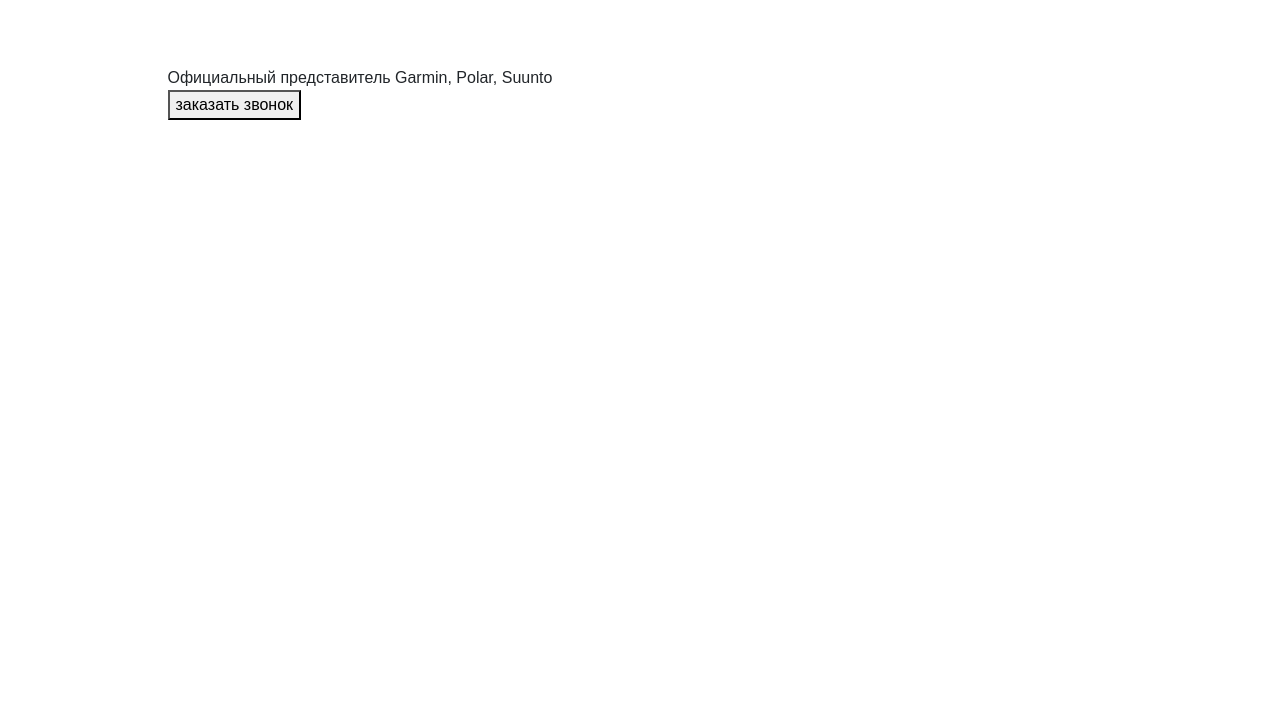
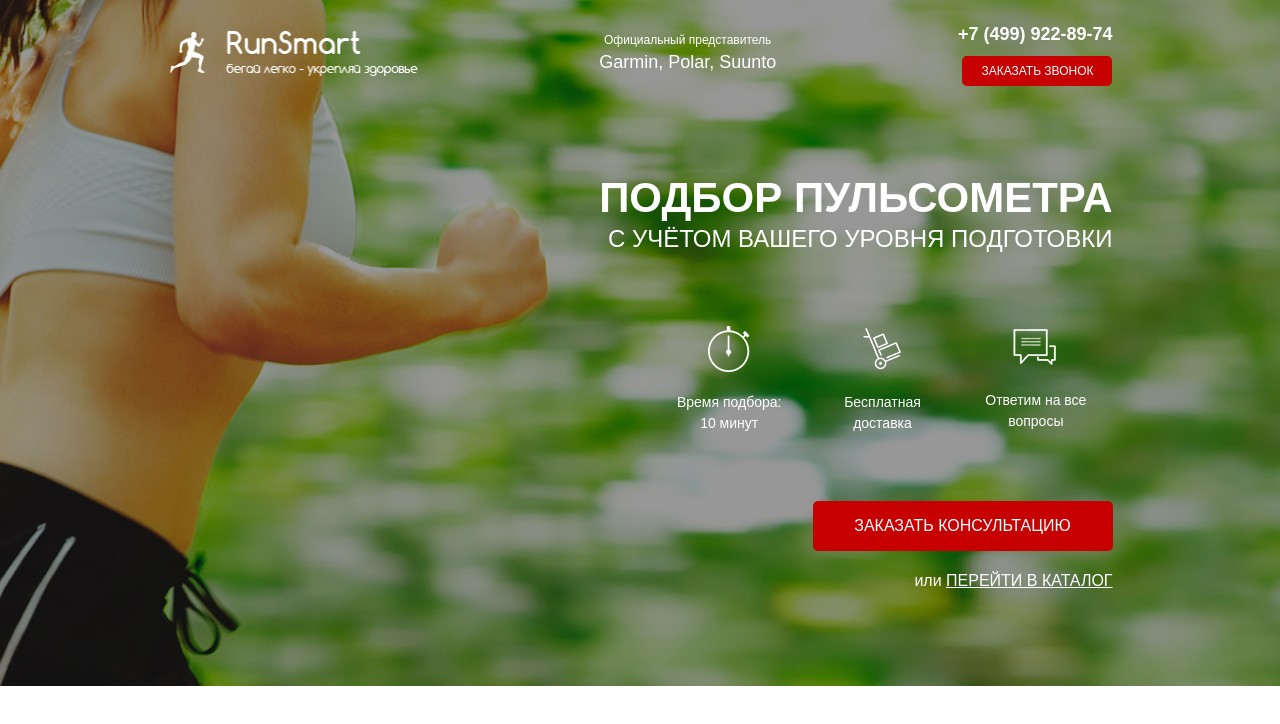
Before and after one commit to gold8523/pr3pul, a website: page src/index.html in a window 1280 px wide. Drawn offline with Linux system fonts and the light colour scheme.

Commit message:
first screen done

```diff
--- a/src/index.html
+++ b/src/index.html
@@ -19,11 +19,35 @@
                     Официальный представитель
                     <span>Garmin, Polar, Suunto</span>
                 </div>
-                <div class="header__contats">
-                    <a href="tel:+74999228974" class="header__phone"></a>
+                <div class="header__contacts">
+                    <a href="tel:+74999228974" class="header__phone">+7 (499) 922-89-74</a>
                     <button class="button">заказать звонок</button>
                 </div>
             </header>
+            <div class="main-screen__wrapper">
+                <h1 class="main-screen__header">Подбор пульсометра</h1>
+                <h2 class="main-screen__subheader">с учётом Вашего уровня подготовки</h2>
+
+                <div class="main-screen__service">
+                    <div class="main-screen__service-icon">
+                        <img src="icons/icon-timer.png" alt="timer">
+                        Время подбора: 10 минут
+                    </div>
+                    <div class="main-screen__service-icon">
+                        <img src="icons/icon-cart.png" alt="cart">
+                        Бесплатная доставка
+                    </div>
+                    <div class="main-screen__service-icon">
+                        <img src="icons/icon-messages.png" alt="messages">
+                        Ответим на все вопросы
+                    </div>
+                </div>
+                <button class="button button_main">заказать кОНСУЛЬТАЦИЮ</button>
+                <div class="main-screen__link">
+                    или
+                    <a href="">ПЕРЕЙТИ В КАТАЛОГ</a>
+                </div>
+            </div>
         </div>
     </section>
 </body>
--- /dev/null
+++ b/src/sass/blocks/_buttons.sass
@@ -0,0 +1,17 @@
+.button
+    width: 150px
+    height: 30px
+    margin-top: 8px
+    border-radius: 5px
+    border: none
+    background-color: $primary_color
+    font-size: 12px
+    font-weight: 500
+    text-align: center
+    text-transform: uppercase
+    color: #ffffff
+    &_main
+        margin-top: 67px
+        width: 300px
+        height: 50px
+        font-size: 16px
--- /dev/null
+++ b/src/sass/blocks/_header.sass
@@ -0,0 +1,29 @@
+.header
+    display: flex
+    justify-content: space-between
+    align-items: center
+    &__logo
+        width: 250px
+        img
+            width: 100%
+    &__brands
+        font-size: 12px
+        font-weight: 500
+        color: #ffffff
+        text-align: center
+        span
+            display: block
+            font-size: 18px
+    &__phone
+        display: block
+        font-size: 18px
+        font-weight: bold
+        text-align: right
+        color: #ffffff
+        &:hover
+            color: #ffffff
+            text-decoration: none
+    &__contacts
+        display: flex
+        flex-direction: column
+        align-items: flex-end
--- /dev/null
+++ b/src/sass/blocks/_main-screen.sass
@@ -0,0 +1,46 @@
+.main-screen
+    min-height: 650px
+    padding: 21px 0 93px 0
+    background: url(../../img/main-screen-bg.jpg) center center/cover no-repeat
+    &__wrapper
+        display: flex
+        flex-direction: column
+        align-items: flex-end
+        margin-top: 91px
+    &__header
+        font-size: 42px
+        font-weight: bold
+        text-transform: uppercase
+        color: #ffffff
+        line-height: 42px
+    &__subheader
+        font-size: 24px
+        font-weight: 500
+        text-transform: uppercase
+        color: #ffffff
+        line-height: 24px
+    &__service
+        display: flex
+        justify-content: space-around
+        align-items: center
+        width: 460px
+    &__service-icon
+        margin-top: 67px
+        width: 108px
+        font-size: 14px
+        font-weight: 500
+        text-align: center
+        color: #ffffff
+        img
+            display: block
+            margin: 0 auto
+            margin-bottom: 20px
+    &__link
+        margin-top: 18px
+        font-size: 16px
+        font-weight: 500
+        color: #ffffff
+        a
+            color: #ffffff
+            text-transform: uppercase
+            text-decoration: underline
--- a/src/sass/blocks/_main-sreen.sass
+++ /dev/null
@@ -1,3 +0,0 @@
-.main-screen
-    min-height: 650px
-    padding: 21px 0 93px 0
--- a/src/sass/style.sass
+++ b/src/sass/style.sass
@@ -6,4 +6,6 @@
 .container
     max-width: 945px
     margin: 0 auto
-@import 'blocks/main-sreen'
+@import 'blocks/main-screen'
+@import 'blocks/header'
+@import 'blocks/buttons'
```
Also changed, not shown: src/css/style.min.css.
